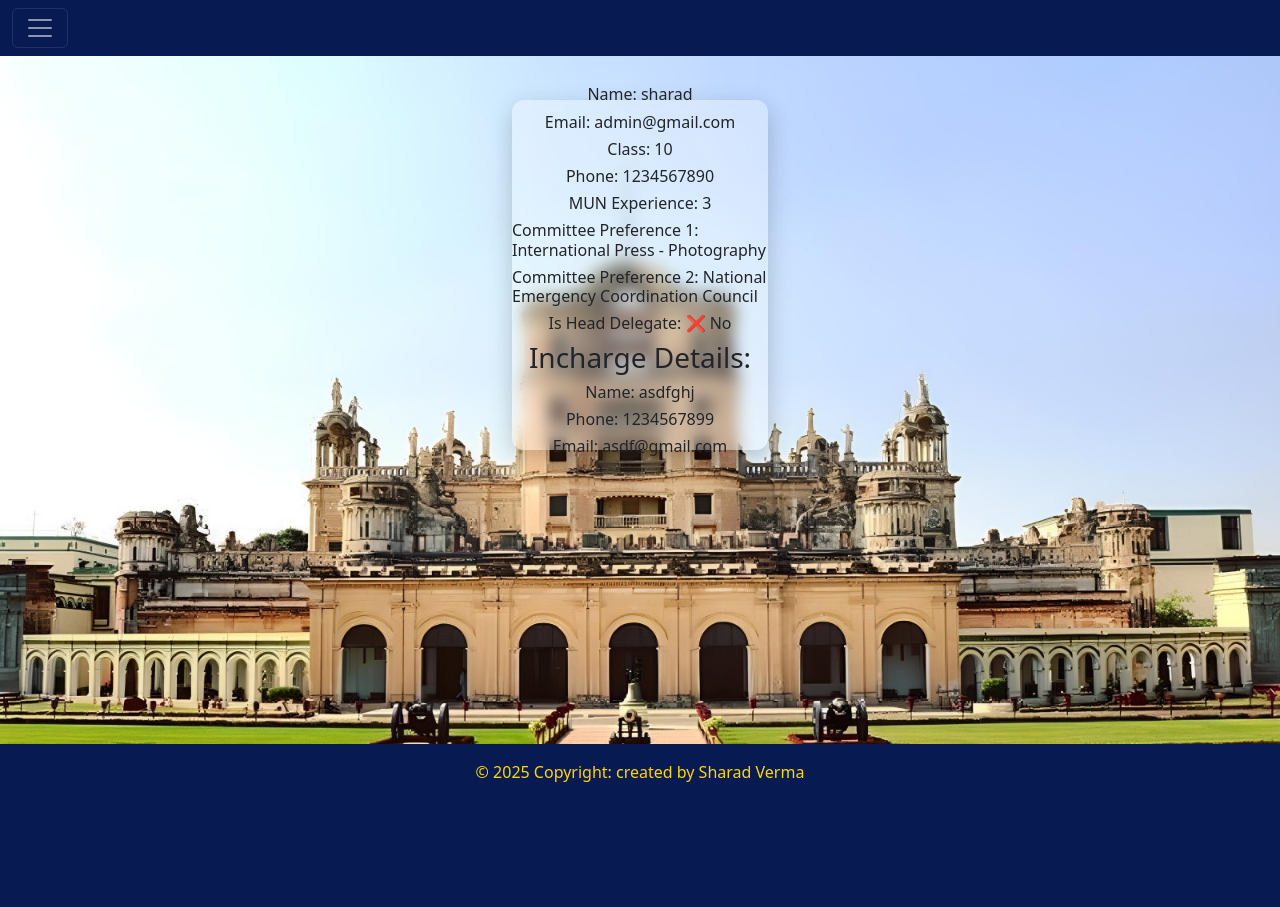
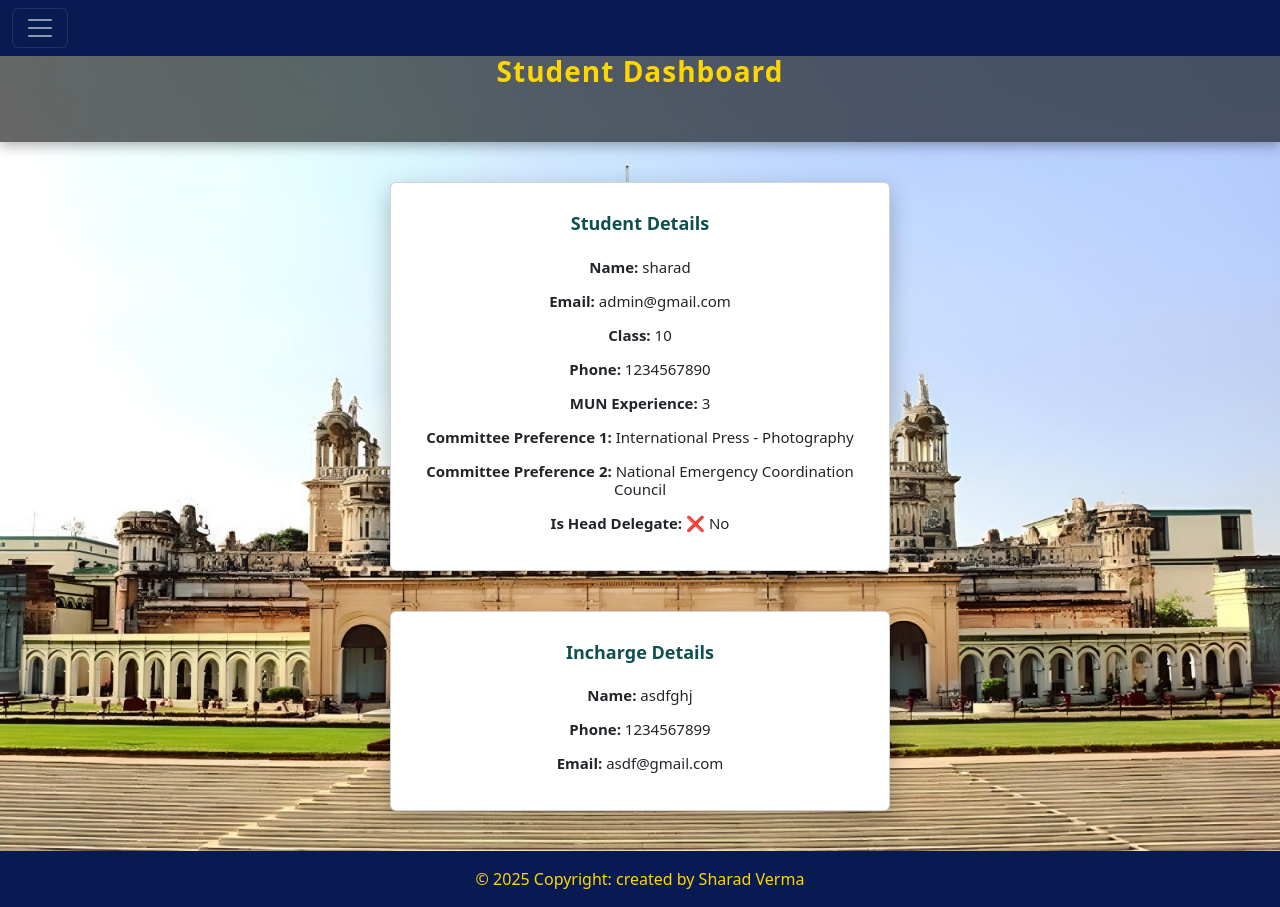
Before and after one commit to UtkarshKhare0/SchoolWebPortal, a Django app: template school_app/templates/school_app/student/student_dashboard.html in a window 1280 px wide. Before the commit the page ends 782 px from the top, so only its background shows below. Run offline with Django 5.2, Linux system fonts and the light colour scheme; the template is opened without the code that fills it: values that come from a table or form of the project are taken from there, others are empty; data comes from the database, SQL or seed files in the repository; both versions use the stored data as it was after the commit.

Commit message:
Sharad Commit

```diff
--- a/school_app/templates/school_app/student/student_dashboard.html
+++ b/school_app/templates/school_app/student/student_dashboard.html
@@ -6,83 +6,100 @@
   <meta name="viewport" content="width=device-width, initial-scale=1.0">
   <title>Student Dashboard</title>
   <style>
-      .profile-div{
-        width: 20%;
-    display: flex;
-    flex-direction: column;
-    justify-content: center;
-    align-items: center;
-    backdrop-filter:blur(8px) ;
-    margin: auto;
-    margin-top: 100px;
-    margin-bottom: 100px;
-    height:350px;
-    background-color:rgba(255,255,255,0.3);
-    border-radius: 12px;
-    box-shadow: 0 8px 24px rgba(0,0,0,0.2);
-      }
-      .profile-img{
-       display: flex;
-    justify-content: center;
-    width: 50%;
-    margin: auto;
-    margin-bottom: 50px;
-
-
-        border-radius: 50%;
-
+    body {
+      background-image: url("{% static 'school_app/images/WhatsApp Image 2025-09-04 at 11.30.00 PM.jpeg' %}");
+      background-size: cover;
+      background-position: center;
+      background-attachment: fixed;
+      font-family: 'Segoe UI', sans-serif;
+      margin: 0;
+      padding: 0;
     }
 
+    /* Banner Section */
+    .banner {
+      width: 100%;
+      padding: 50px 20px;
+      background: rgba(0, 0, 0, 0.6);
+      color:  #ffd700;
+      text-align: center;
+      font-size: 28px;
+      font-weight: bold;
+      letter-spacing: 1px;
+      box-shadow: 0 4px 12px rgba(0,0,0,0.3);
+    }
 
+    /* Frosted Glass Card */
+    .card {
+      width: 90%;
+      max-width: 500px;
+      margin: 40px auto;
+      padding: 30px;
+      backdrop-filter: blur(15px); /* stronger blur */
+      background: rgba(255, 255, 255, 0.15); /* more transparent */
+      border-radius: 16px;
+      box-shadow: 0 8px 24px rgba(0, 0, 0, 0.25);
+      text-align: center;
+      color: #222;
+    }
 
+    .card h6 {
+      margin: 8px 0;
+      font-size: 15px;
+    }
+
+    .card h3 {
+      margin-bottom: 15px;
+      font-size: 18px;
+      color: #0f4f4f;
+      font-weight: bold;
+    }
   </style>
-{% include 'school_app/common/common_css.html'   %}
-
-
+  {% include 'school_app/common/common_css.html' %}
 
 </head>
-<body style= "background-image: url('{% static 'school_app/images/WhatsApp Image 2025-09-04 at 11.30.00 PM.jpeg' %}'); background-size: cover;";>
+<body>
 
 <div class="main-div">
+  {% include 'school_app/student/student_header.html' %}
 
-                          <!-- header code start from here -->
-{% include 'school_app/student/student_header.html'  %}
-  <!-- <div class="container-fluid" style="background-color: aliceblue;">
-<h2 style="color: blueviolet; text-align: center;padding-top: 200px;"> welcome to medilocater</h2>
- </div>                           <-- yaha pe div close hoga -->
+  <!-- Banner -->
+  <div class="banner">
+    Student Dashboard
+  </div>
 
-<div class="profile-div">
-
-
-
-<h6>Name: {{ student.student_name }}</h6>
-    <h6>Email: {{ student.student_email }}</h6>
-    <h6>Class: {{ student.student_class }}</h6>
-    <h6>Phone: {{ student.student_phone_number }}</h6>
-    <h6>MUN Experience: {{ student.mun_experience }}</h6>
-    <h6>Committee Preference 1: {{ student.committee_preference_1 }}</h6>
-    <h6>Committee Preference 2: {{ student.committee_preference_2 }}</h6>
-    <h6>Is Head Delegate:
+  <!-- Student Details Card -->
+  <div class="card">
+    <h3>Student Details</h3>
+    <h6><b>Name:</b> {{ student.student_name }}</h6>
+    <h6><b>Email:</b> {{ student.student_email }}</h6>
+    <h6><b>Class:</b> {{ student.student_class }}</h6>
+    <h6><b>Phone:</b> {{ student.student_phone_number }}</h6>
+    <h6><b>MUN Experience:</b> {{ student.mun_experience }}</h6>
+    <h6><b>Committee Preference 1:</b> {{ student.committee_preference_1 }}</h6>
+    <h6><b>Committee Preference 2:</b> {{ student.committee_preference_2 }}</h6>
+    <h6><b>Is Head Delegate:</b>
       {% if student.is_head_delegate %}
         ✅ Yes
       {% else %}
         ❌ No
       {% endif %}
     </h6>
+  </div>
 
-    <h3>Incharge Details:</h3>
-    <h6>Name: {{ student.incharge_name }}</h6>
-    <h6>Phone: {{ student.incharge_phone_number }}</h6>
-    <h6>Email: {{ student.incharge_email }}</h6>
-
-
-</div >
-
+  <!-- Incharge Details Card -->
+  <div class="card">
+    <h3>Incharge Details</h3>
+    <h6><b>Name:</b> {{ student.incharge_name }}</h6>
+    <h6><b>Phone:</b> {{ student.incharge_phone_number }}</h6>
+    <h6><b>Email:</b> {{ student.incharge_email }}</h6>
+  </div>
 
 </div>
+
 {% include 'school_app/common/footer.html' %}
 
-    <script src="https://cdn.jsdelivr.net/npm/bootstrap@5.3.7/dist/js/bootstrap.bundle.min.js" integrity="sha384-ndDqU0Gzau9qJ1lfW4pNLlhNTkCfHzAVBReH9diLvGRem5+R9g2FzA8ZGN954O5Q" crossorigin="anonymous"></script>
-
+<script src="https://cdn.jsdelivr.net/npm/bootstrap@5.3.7/dist/js/bootstrap.bundle.min.js"
+integrity="sha384-ndDqU0Gzau9qJ1lfW4pNLlhNTkCfHzAVBReH9diLvGRem5+R9g2FzA8ZGN954O5Q" crossorigin="anonymous"></script>
 </body>
 </html>
--- a/school_app/templates/school_app/student/student_header.html
+++ b/school_app/templates/school_app/student/student_header.html
@@ -7,18 +7,19 @@
           </button>
           <div class="offcanvas offcanvas-end" tabindex="-1" id="offcanvasDarkNavbar" aria-labelledby="offcanvasDarkNavbarLabel" style="background-color:#071B52;">
             <div class="offcanvas-header">
-              <h5 class="offcanvas-title" id="offcanvasDarkNavbarLabel"><b>Hello User</b></h5>
+              <h5 class="offcanvas-title" id="offcanvasDarkNavbarLabel " style="color: white;"><b>Hello Student</b></h5>
               <button type="button" class="btn-close btn-close-white" data-bs-dismiss="offcanvas" aria-label="Close"></button>
             </div>
             <div class="offcanvas-body">
               <ul class="navbar-nav justify-content-end flex-grow-1 pe-3">
-              <li class="nav-item">
-                  <a class="nav-link active" aria-current="page" href="/home">
+              <li class="nav-item" >
+                  <a class="nav-link active" aria-current="page" href="/home" >
 
                     <i class="fas fa-home"></i>  Home</a>
                 </li>
               <li class="nav-item">
-                  <a class="nav-link active" aria-current="page" href="/student_edit_profile/">Edit profile</a>
+                  <a class="nav-link active" aria-current="page" href="/edit-profile/" >
+                    <i class="fa-solid fa-pen" ></i> Edit profile</a>
                 </li>
 
                 <!-- <li class="nav-item">
@@ -35,7 +36,8 @@
                   <a class="nav-link active" aria-current="page" href="/update_request/">update request</a>
                 </li> -->
                 <li class="nav-item">
- <a class="nav-link active" aria-current="page" href="/logout/">Logout</a>
+ <a class="nav-link active" aria-current="page" href="/logout/" >
+  <i class="fa-solid fa-right-from-bracket  "> </i>   Logout</a>
                 </li>
                 <!-- <li class="nav-item dropdown">
                   <a class="nav-link dropdown-toggle" href="#" role="button" data-bs-toggle="dropdown" aria-expanded="false">
```
Also changed, not shown: school_app/templates/school_app/student/student.html (deleted, +0 -40 lines), db.sqlite3. Lines whose indentation alone changed are shown as unchanged.
